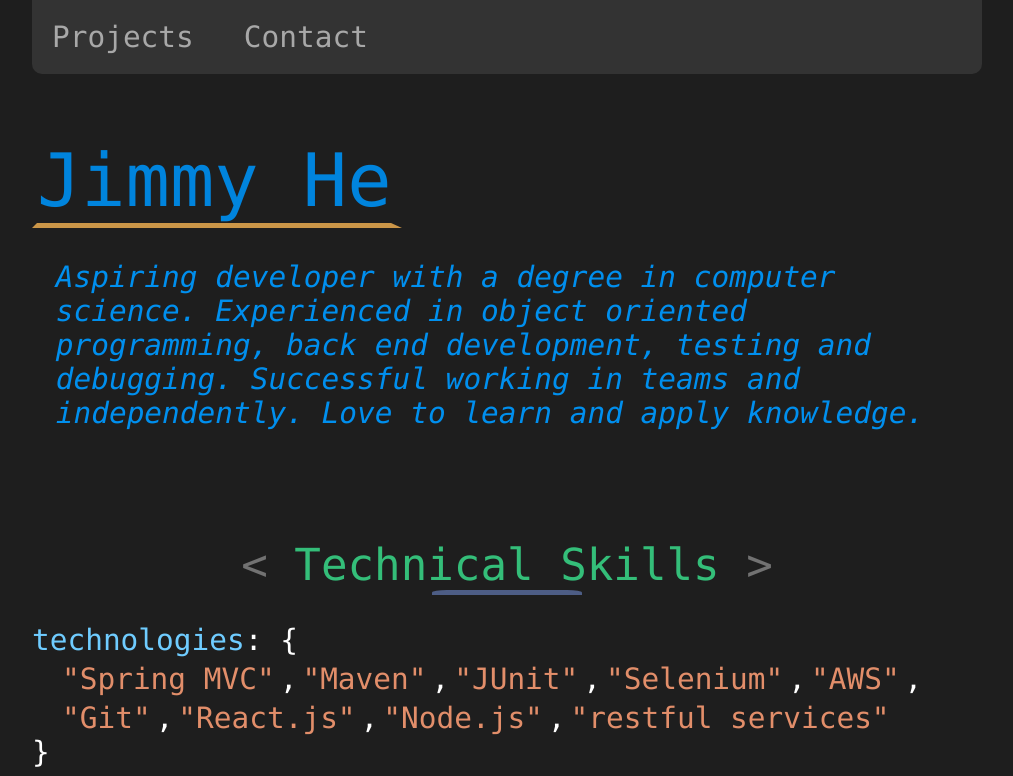
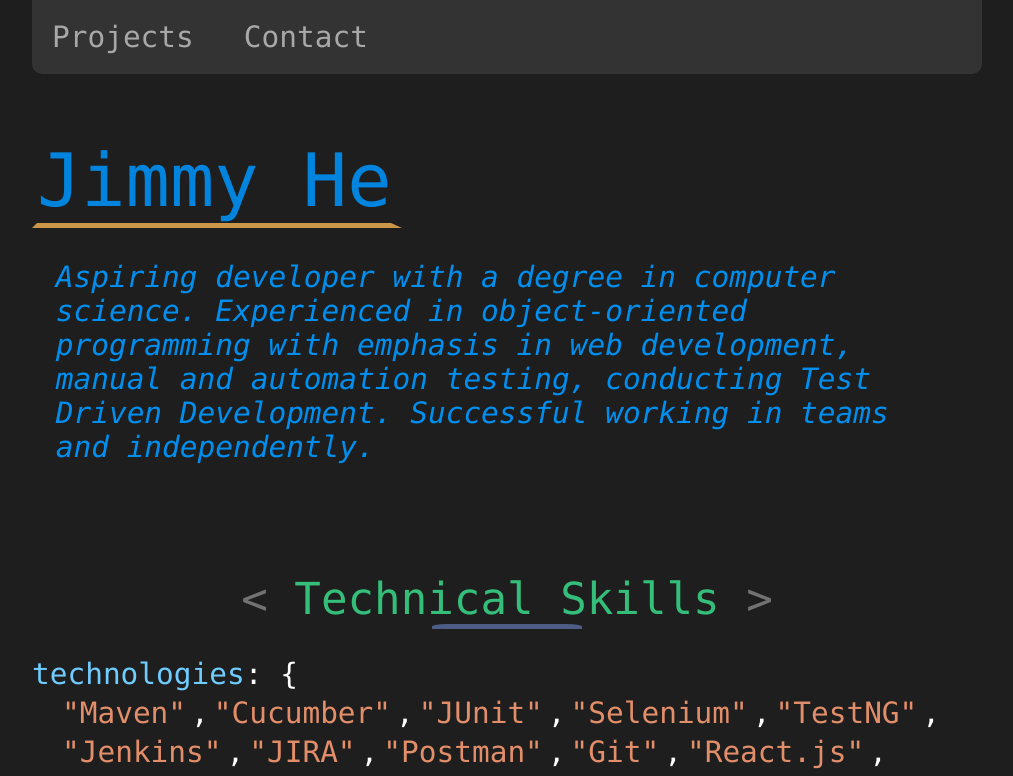
Before and after one commit to jimmyh3/portfolio, a React (Create React App) app: page / in a window 1280 px wide. Shown: the top 776 px of the page, without its empty margins (133-1146 px from the left). Built offline with nearby package versions, Linux system fonts and the light colour scheme.

Commit message:
Updated skills

```diff
--- a/src/components/Main.js
+++ b/src/components/Main.js
@@ -49,9 +49,7 @@ class Main extends React.Component {
                     <h1>Jimmy He</h1>
                     {/*<h4>Full Stack Developer</h4>*/}
                     <p>
-                        Aspiring developer with a degree in computer science.
-                        Experienced in object oriented programming, back end development, testing and debugging.
-                        Successful working in teams and independently. Love to learn and apply knowledge.
+                    Aspiring developer with a degree in computer science. Experienced in object-oriented programming with emphasis in web development, manual and automation testing, conducting Test Driven Development. Successful working in teams and independently.
                     </p>
                 </header>
                 <main>
@@ -67,15 +65,18 @@ class Main extends React.Component {
                             <p className="skills-subheading">technologies
                                 <span>: &#123;</span> &emsp;
                                 <ul className="skills-subjects">
-                                    <li>"Spring MVC"</li><span>,</span>
                                     <li>"Maven"</li><span>,</span>
+                                    <li>"Cucumber"</li><span>,</span>
                                     <li>"JUnit"</li><span>,</span>
                                     <li>"Selenium"</li><span>,</span>
-                                    <li>"AWS"</li><span>,</span>
+                                    <li>"TestNG"</li><span>,</span>
+                                    <li>"Jenkins"</li><span>,</span>
+                                    <li>"JIRA"</li><span>,</span>
+                                    <li>"Postman"</li><span>,</span>
                                     <li>"Git"</li><span>,</span>
                                     <li>"React.js"</li><span>,</span>
-                                    <li>"Node.js"</li><span>,</span>
-                                    <li>"restful services"</li>
+                                    <li>"Express.js"</li><span>,</span>
+                                    <li>"Node.js"</li>
                                 </ul>
                                 <span>&#125;</span>
                             </p>
@@ -85,7 +86,6 @@ class Main extends React.Component {
                                     <li>"Java"</li><span>,</span>
                                     <li>"JavaScript"</li><span>,</span>
                                     <li>"C"</li><span>,</span>
-                                    <li>"PHP"</li><span>,</span>
                                     <li>"HTML"</li><span>,</span>
                                     <li>"CSS"</li><span>,</span>
                                     <li>"SQL"</li><span>,</span>
```
